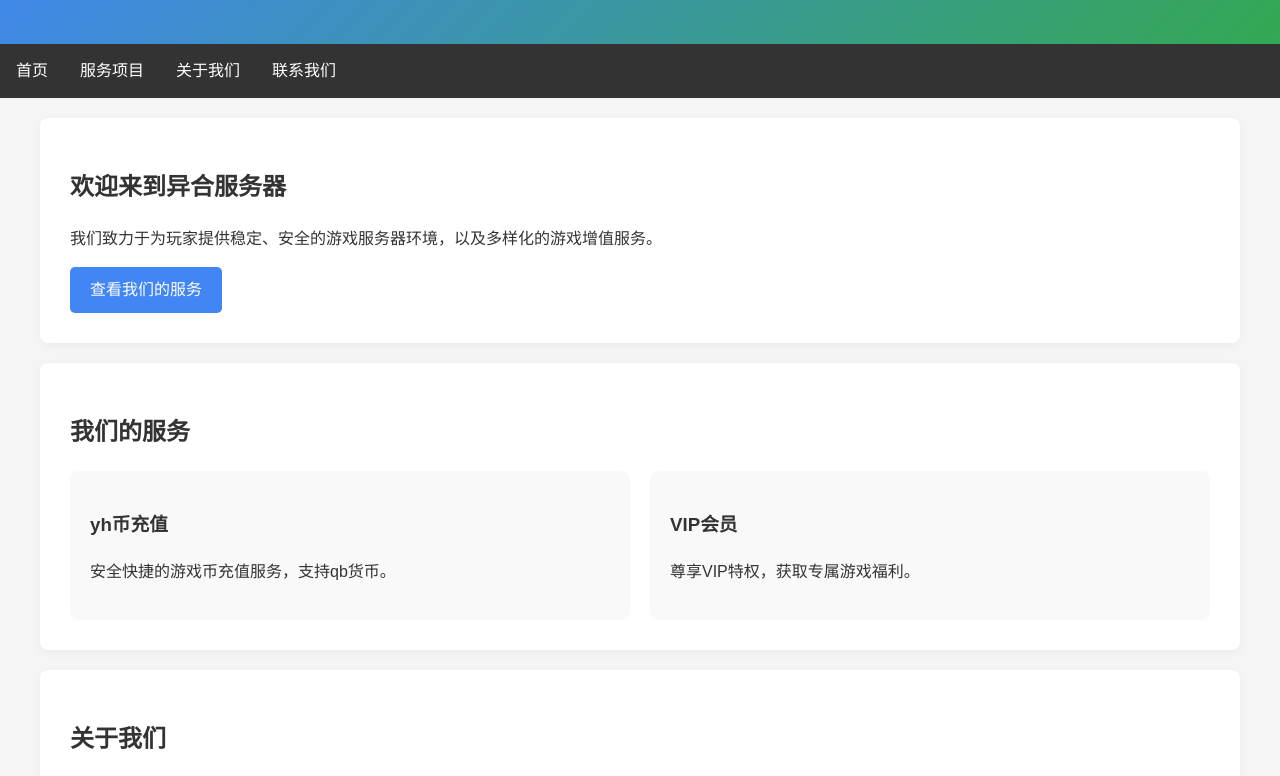
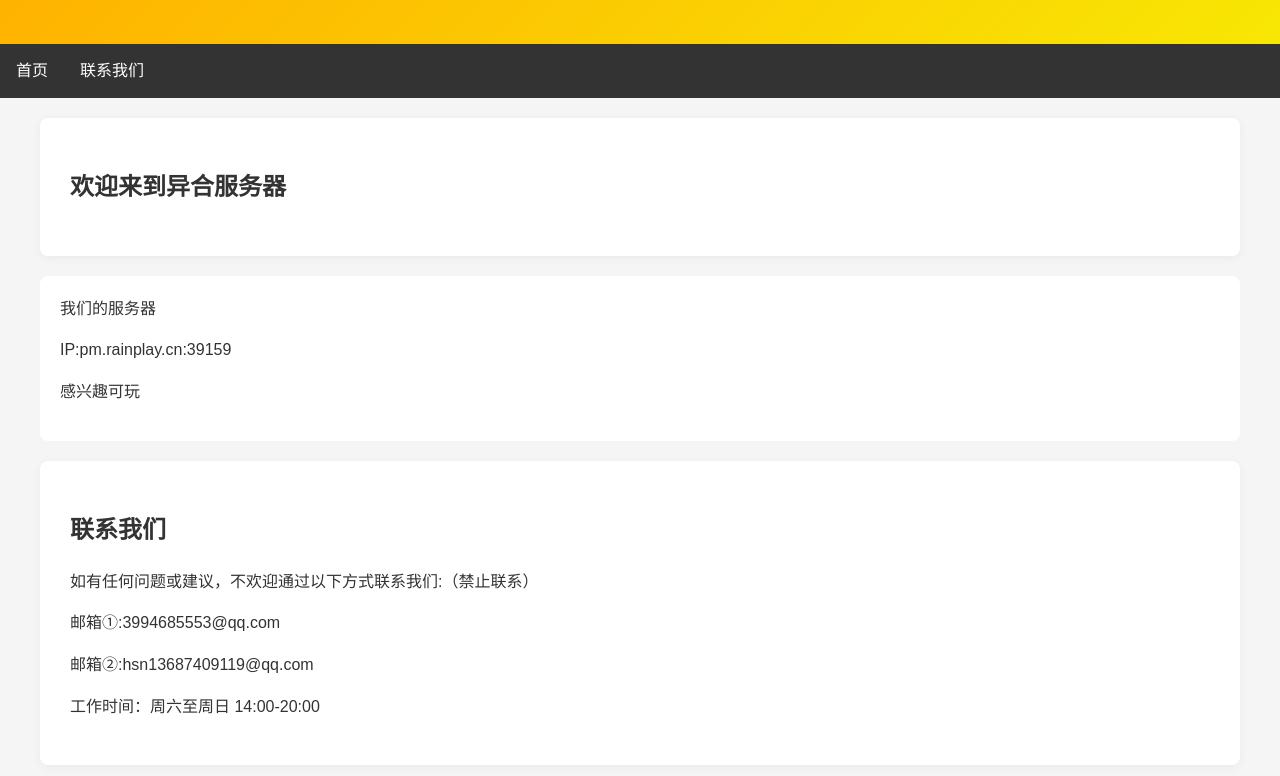
Before and after one commit to YH-yihe/YH-yihe.github.io, a plain HTML site: page index.html in a window 1280 px wide. Shown: the part 110-886 px from the top of the page. Drawn offline with Linux system fonts and the light colour scheme.

Commit message:
Update index.html

```diff
--- a/index.html
+++ b/index.html
@@ -3,7 +3,7 @@
 <head>
     <meta charset="UTF-8">
     <meta name="viewport" content="width=device-width, initial-scale=1.0">
-    <title>异合服务器官网</title>
+    <title>异合官网</title>
     <style>
         body {
             font-family: 'Microsoft YaHei', Arial, sans-serif;
@@ -14,8 +14,7 @@
             line-height: 1.6;
         }
         header {
-            background: linear-gradient(135deg, #4285f4, #34a853);
-            color: white;
+            background: linear-gradient(135deg, #ffae00, #f8e704);
             padding: 30px 20px;
             text-align: center;
             box-shadow: 0 2px 5px rgba(0,0,0,0.1);
@@ -39,6 +38,12 @@
         nav a:hover {
             background-color: #555;
         }
+        .a{
+            padding: 20px;
+            border-radius: 8px;
+            background: #ffffff;
+            transition: transform 0.3s;
+        }
         .container {
             max-width: 1200px;
             margin: 20px auto;
@@ -51,40 +56,12 @@
             border-radius: 8px;
             box-shadow: 0 2px 10px rgba(0,0,0,0.05);
         }
-        .service-grid {
-            display: grid;
-            grid-template-columns: repeat(auto-fit, minmax(300px, 1fr));
-            gap: 20px;
-            margin-top: 20px;
-        }
-        .service-card {
-            padding: 20px;
-            border-radius: 8px;
-            background: #f9f9f9;
-            transition: transform 0.3s;
-        }
-        .service-card:hover {
-            transform: translateY(-5px);
-            box-shadow: 0 5px 15px rgba(0,0,0,0.1);
-        }
         footer {
             background-color: #333;
             color: white;
             text-align: center;
             padding: 20px;
             margin-top: 40px;
-        }
-        .btn {
-            display: inline-block;
-            padding: 10px 20px;
-            background-color: #4285f4;
-            color: white;
-            border-radius: 5px;
-            text-decoration: none;
-            transition: background-color 0.3s;
-        }
-        .btn:hover {
-            background-color: #3367d6;
         }
     </style>
 </head>
@@ -95,39 +72,22 @@
 
     <nav>
         <a href="#home">首页</a>
-        <a href="#services">服务项目</a>
-        <a href="#about">关于我们</a>
         <a href="#contact">联系我们</a>
     </nav>
 
     <div class="container">
         <section id="home">
             <h2>欢迎来到异合服务器</h2>
-            <p>我们致力于为玩家提供稳定、安全的游戏服务器环境，以及多样化的游戏增值服务。</p>
-            <a href="#services" class="btn">查看我们的服务</a>
+
         </section>
-
-        <section id="services">
-            <h2>我们的服务</h2>
-            <div class="service-grid">
-                <div class="service-card">
-                    <h3>yh币充值</h3>
-                    <p>安全快捷的游戏币充值服务，支持qb货币。</p>
-                </div>
-                <div class="service-card">
-                    <h3>VIP会员</h3>
-                    <p>尊享VIP特权，获取专属游戏福利。</p>
-        </section>
-
-        <section id="about">
-            <h2>关于我们</h2>
-            <p>异合服务器成立于2024年，是一支由资深游戏玩家和技术砖家组成的团队。我们致力于为游戏玩家提供支持。</p>
-            <p>我们和希望合作，创建了异望团队，一起制造了异和服务器 </p>
-        </section>
-
+            <div class="a">
+                <p3>我们的服务器</p3>
+                <p>IP:pm.rainplay.cn:39159</p>
+                <p>感兴趣可玩</p>
+            </div>
         <section id="contact">
             <h2>联系我们</h2>
-            <p>如有任何问题或建议，欢迎通过以下方式联系我们:（禁止联系）</p>
+            <p>如有任何问题或建议，不欢迎通过以下方式联系我们:（禁止联系）</p>
             <p>邮箱①:3994685553@qq.com</p>
 	        <p>邮箱②:hsn13687409119@qq.com</p>
             <p>工作时间：周六至周日 14:00-20:00</p>
```
